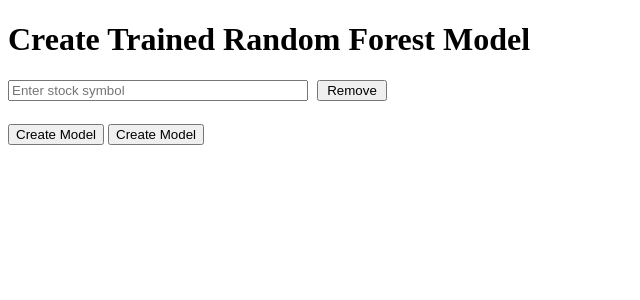
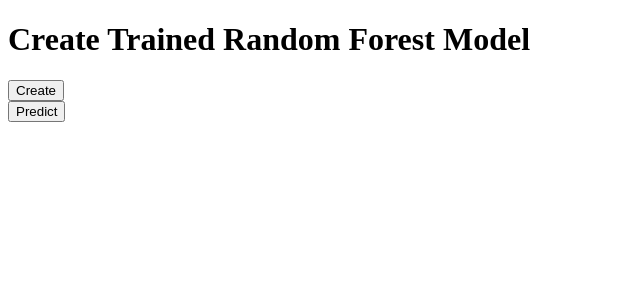
Before and after one commit to davidmasterson/TradeWiseTrainingModelComparison, a Flask app: page / in a window 1280 px wide. Shown: the top 300 px of the page, without its empty margins (0-640 px from the left). Run offline with Flask 3, Linux system fonts and the light colour scheme.

Commit message:
Added a second button (predict) to run the prediction method on open positions csv

```diff
--- a/templates/index.html
+++ b/templates/index.html
@@ -35,16 +35,15 @@
 </head>
 <body>
     <h1>Create Trained Random Forest Model</h1>
-    <form id="prediction-form">
+    <form id="prediction-form" action="create_rf_model", method="GET">
         <div id="symbol-inputs">
-            <div class="symbol-input">
-                <input type="text" name="symbols" placeholder="Enter stock symbol" required>
-                <button type="button" onclick="removeSymbolInput(this)">Remove</button>
-            </div>
-            <br>
         </div>
-        <button type="button" onclick="create_rf_model()">Create Model</button>
-        <button type="submit">Create Model</button>
+        <button type="submit">Create</button>
+    </form>
+    <form id="prediction-form" action="predict", method="GET">
+        <div id="symbol-inputs">
+        </div>
+        <button type="submit">Predict</button>
     </form>
 </body>
 </html>
```
